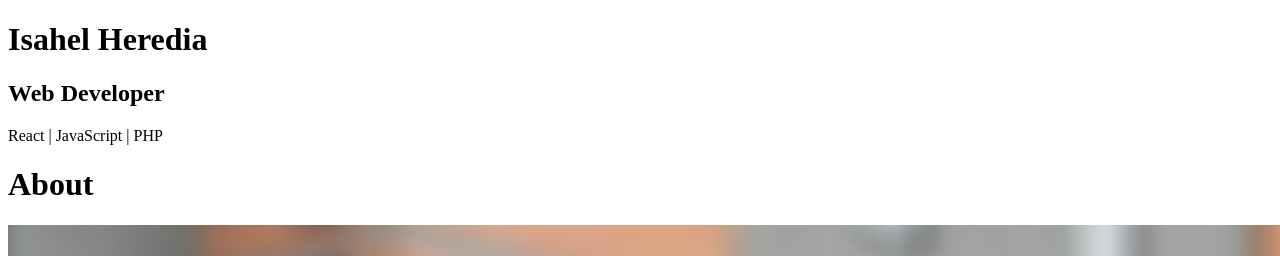
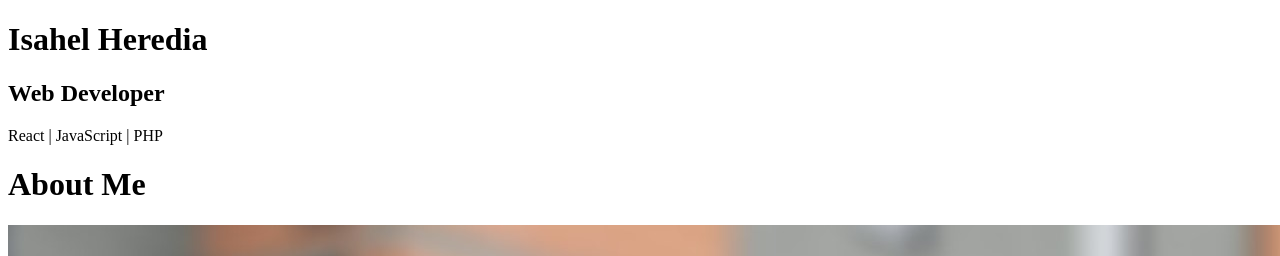
Before and after one commit to isahelgersai/React-Portfolio, a React (Vite) app: page / in a window 1280 px wide. Shown: the top 256 px of the page. Built offline with nearby package versions, Linux system fonts and the light colour scheme; the HTML template or start-up script is replaced by a standard one.

Commit message:
Changes to about component

```diff
--- a/src/components/About.jsx
+++ b/src/components/About.jsx
@@ -5,7 +5,7 @@ import Avatar from '../assets/photo-avatar.jpg';
 const About = () => {
   return (
     <>
-      <Title> About </Title>
+      <Title> About Me </Title>
       <div className='flex-col md:flex-row items-center justify-center my-28'>
         <img className='rounded-full w-36 h-36 float-left mr-10' src={Avatar} alt='Extra large avatar'></img>
         <p className='text-base max-w-xl mb-6 font-bold'>
```
